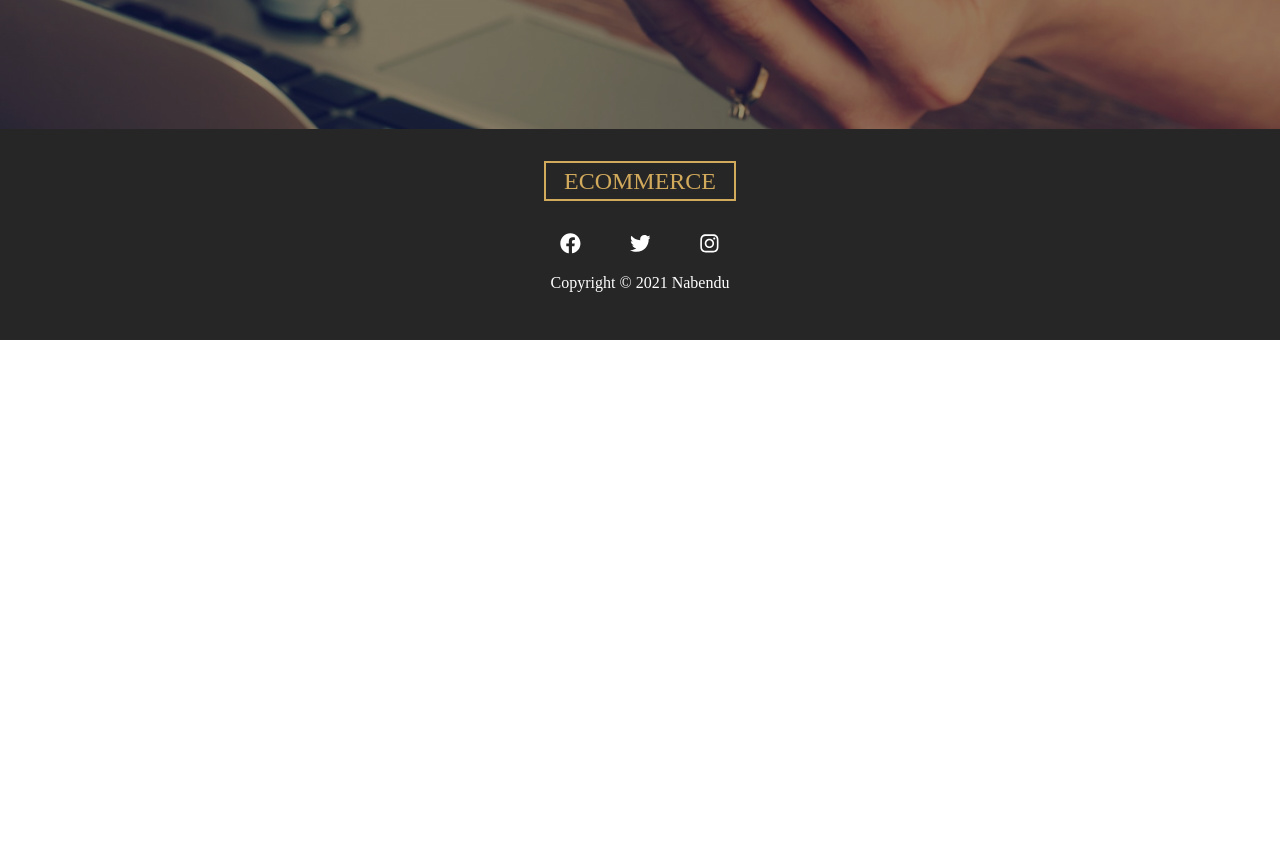
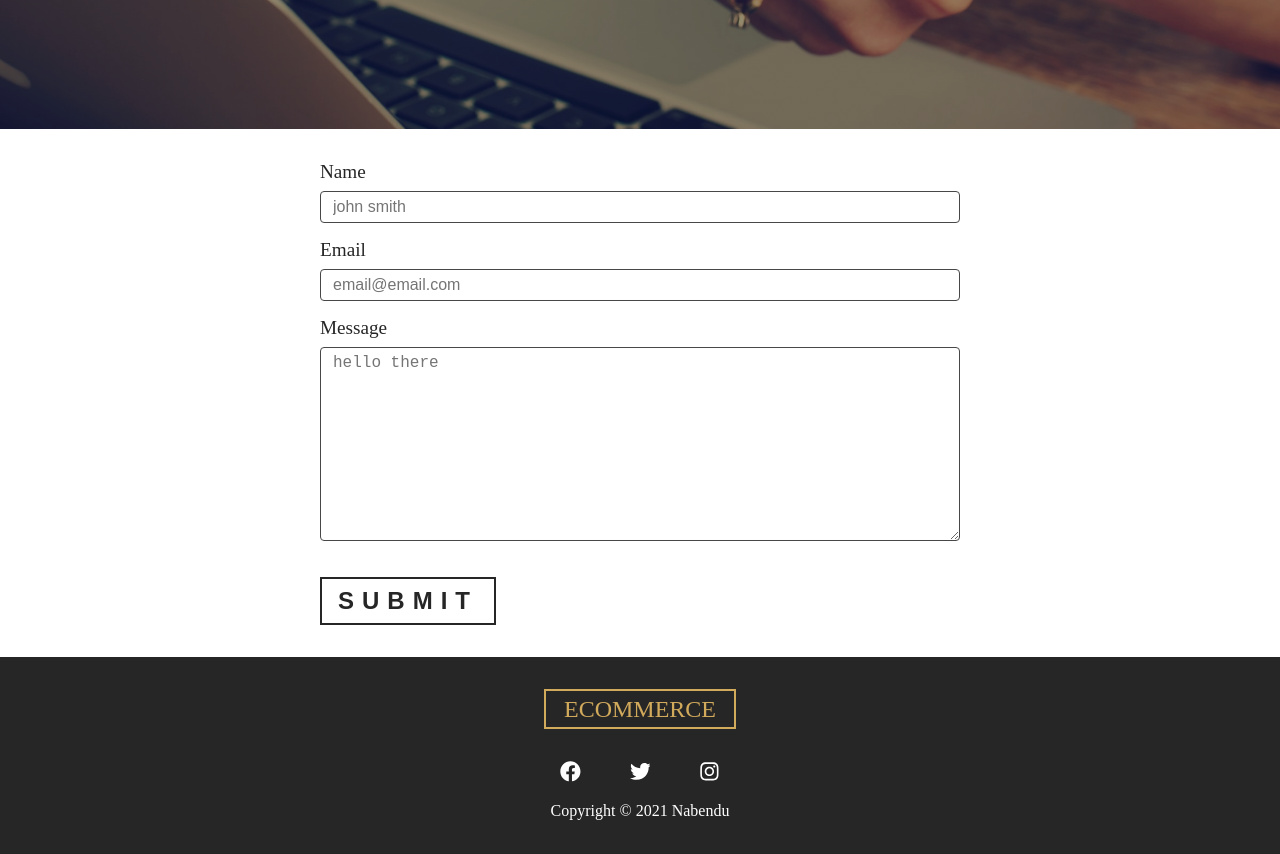
Before and after one commit to nabendu82/ecommerce-site, a Gatsby site: page /contact in a window 1280 px wide. Shown: the part 420-1274 px from the top of the page. Before the commit the page ends 800 px from the top, so only its background shows below. Built offline with nearby package versions, Linux system fonts and the light colour scheme; Gatsby itself is replaced by a stand-in of ours.

Commit message:
Final push

```diff
--- /dev/null
+++ b/src/components/Contact/Contact.js
@@ -0,0 +1,53 @@
+import React from 'react'
+import { styles, Section, SectionButton } from '../../utils'
+import styled from 'styled-components'
+
+const Contact = () => {
+    return (
+        <Section>
+            <ContactWrapper>
+                <form action="https://formspree.io/f/mrgodonp" method="POST">
+                    <div>
+                        <label htmlFor="name">name</label>
+                        <input type="text" name="name" id="name" placeholder="john smith" />
+                    </div>
+                    <div>
+                        <label htmlFor="email">email</label>
+                        <input type="email" name="email" id="email" placeholder="email@email.com" />
+                    </div>
+                    <div>
+                        <label htmlFor="message">message</label>
+                        <textarea name="message" id="message" rows="10" placeholder="hello there" />
+                    </div>
+                    <div>
+                        <SectionButton>Submit</SectionButton>
+                    </div>
+                </form>
+            </ContactWrapper>
+        </Section>
+    )
+}
+
+export const ContactWrapper = styled.div`
+    width: 80vw;
+    margin: 0 auto;
+    label {
+        text-transform: capitalize;
+        font-size: 1.2rem;
+        display: block;
+        margin-bottom: 0.5rem;
+    }
+    input, textarea {
+        width: 100%;
+        font-size: 1rem;
+        margin-bottom: 1rem;
+        padding: 0.375rem 0.75rem;
+        border: 1px solid ${styles.colors.mainGrey};
+        border-radius: 0.25rem;
+    }
+    @media (min-width: 992px) {
+        width: 50vw;
+        margin: 0 auto;
+    }
+`;
+export default Contact;
--- a/src/components/HomeComponents/Product.js
+++ b/src/components/HomeComponents/Product.js
@@ -12,7 +12,7 @@
             <div className="text">
                 <div className="product-content">
                     <h3 className="name">{name}</h3>
-                    <h3 className="price">INR {price}</h3>
+                    <h3 className="price">$ {price}</h3>
                 </div>
                 <p className="info">{description}</p>
                 <SectionButton
--- a/src/pages/about.js
+++ b/src/pages/about.js
@@ -3,6 +3,7 @@
 import SEO from '../components/seo'
 import { HomeHeader, Banner } from '../utils'
 import aboutImg from '../images/bcg/aboutBcg.jpg'
+import About from '../components/About/About'
 
 const AboutPage = () => {
     return (
@@ -11,6 +12,7 @@
             <HomeHeader img={aboutImg}>
                 <Banner title="about us" subtitle="a little about us"></Banner>
             </HomeHeader>
+            <About />
         </Layout>
     )
 }
--- a/src/pages/contact.js
+++ b/src/pages/contact.js
@@ -3,6 +3,7 @@
 import SEO from '../components/seo'
 import { HomeHeader, Banner } from '../utils'
 import contactImg from '../images/bcg/contactBcg.jpg'
+import Contact from '../components/Contact/Contact'
 
 const ContactPage = () => {
     return (
@@ -11,6 +12,7 @@
             <HomeHeader img={contactImg}>
                 <Banner title="contact us" subtitle="For all of your queries"></Banner>
             </HomeHeader>
+            <Contact />
         </Layout>
     )
 }
```
Also changed, not shown: src/components/About/About.js (added, +35 -0 lines), src/images/bcg/homeBcg.jpg.
